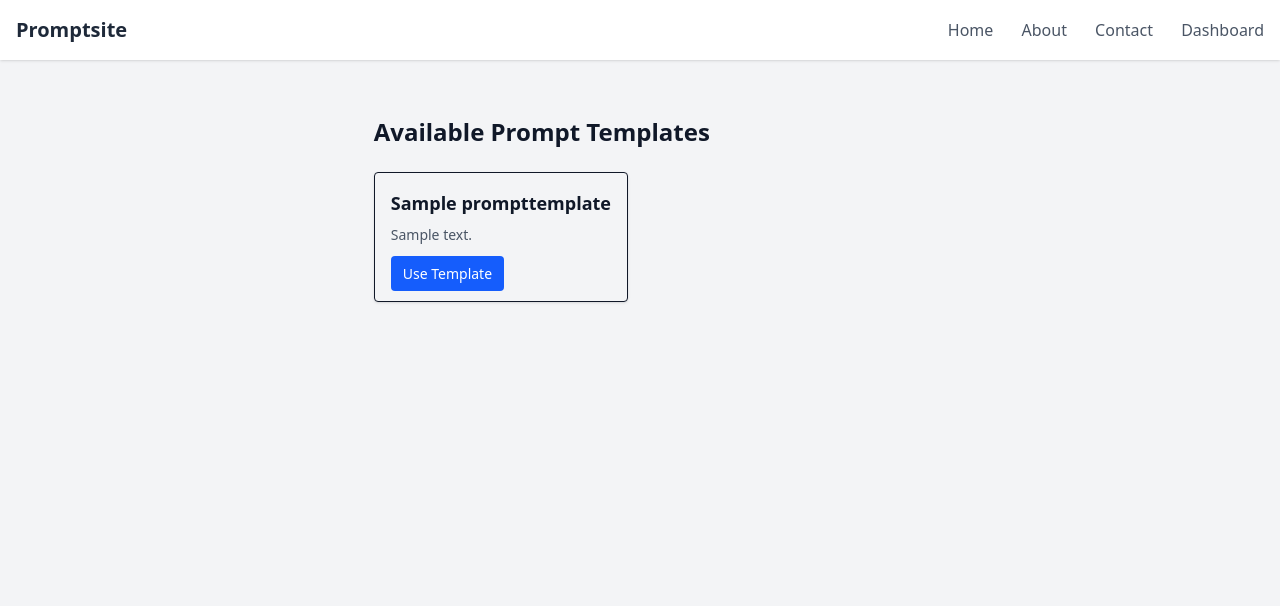
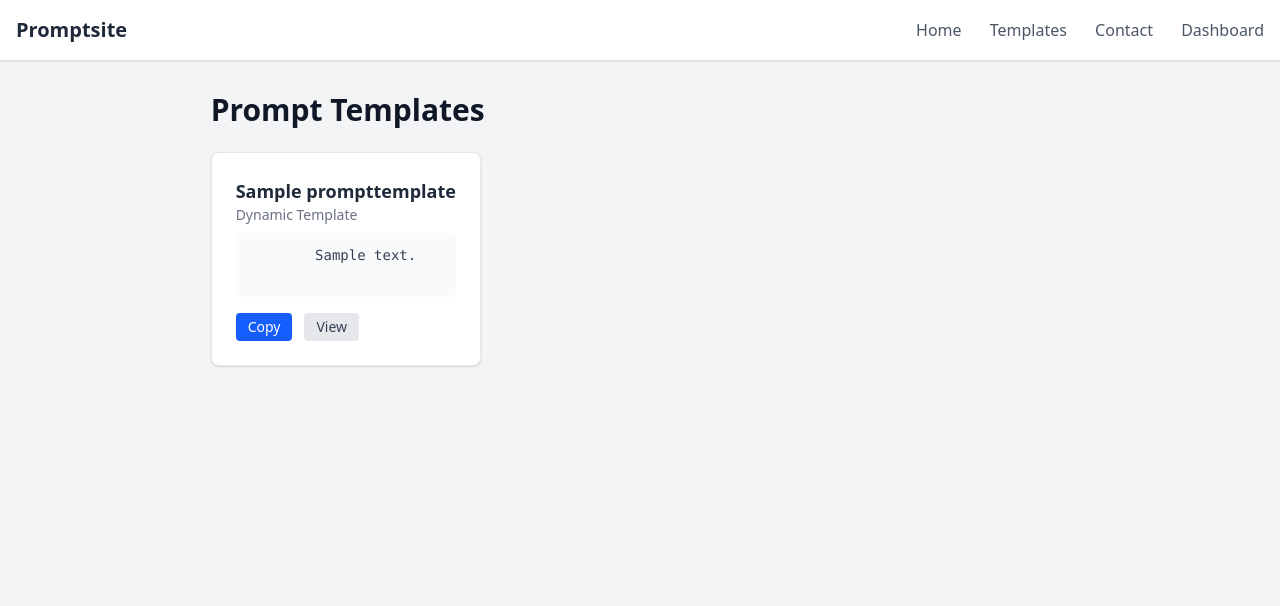
Before and after one commit to djangify/promptsite, a Django app: page /templates/ in a window 1280 px wide. Shown: the top 606 px of the page. Run offline with Django 5.2, Linux system fonts and the light colour scheme; tables that the repository leaves empty hold one stand-in row (values such as "Sample post"); parts of the project's set-up code (start-up, migrations or seed data) failed here and were passed over; some libraries are stand-ins or nearby versions.

Commit message:
Change prompt templates to slugs not pk. update files and templates

```diff
--- a/accounts/templates/accounts/dashboard.html
+++ b/accounts/templates/accounts/dashboard.html
@@ -11,6 +11,9 @@
 
     <!-- Saved Prompts -->
   {% include 'accounts/includes/dashboard_saved_prompts.html' %}
+
+   <!-- Saved Templates-->
+  {% include 'accounts/includes/dashboard_saved_templates.html' %}
 
   <!-- Wishlist -->
   {% comment %} <div>
--- a/prompt_templates/models.py
+++ b/prompt_templates/models.py
@@ -1,17 +1,20 @@
 from django.db import models
+from django.utils.text import slugify
 
 
 class PromptTemplate(models.Model):
     title = models.CharField(max_length=255)
+    slug = models.SlugField(blank=True, null=True)
     template_text = models.TextField(
         help_text="Use placeholders like [business_name], [business_type], [business_location], [target_audience]"
     )
-    tips = models.TextField(
-        blank=True,
-        null=True,
-        help_text="Optional tips to display below the form. E.g. 'Target audience could be families, students, couples…'",
-    )
+    tips = models.TextField(blank=True, null=True)
     created_at = models.DateTimeField(auto_now_add=True)
+
+    def save(self, *args, **kwargs):
+        if not self.slug:
+            self.slug = slugify(self.title)
+        super().save(*args, **kwargs)
 
     def __str__(self):
         return self.title
--- a/prompt_templates/templates/prompt_templates/prompt_templates_list.html
+++ b/prompt_templates/templates/prompt_templates/prompt_templates_list.html
@@ -1,18 +1,52 @@
 {% extends "base.html" %}
 {% block content %}
-<div class="max-w-4xl mx-auto p-6">
-  <h1 class="text-2xl font-bold mb-6">Available Prompt Templates</h1>
-  <div class="grid grid-cols-1 md:grid-cols-2 gap-6">
-    {% for template in templates %}
-      <div class="p-4 border rounded shadow hover:shadow-md transition">
-        <h2 class="text-lg font-semibold mb-2">{{ template.title }}</h2>
-        <p class="text-sm text-gray-600 mb-4 line-clamp-3">{{ template.template_text }}</p>
-        <a href="{% url 'prompt_templates:prompt_fill' template.pk %}"
-           class="px-3 py-2 bg-blue-600 text-white rounded hover:bg-blue-700 text-sm">
-          Use Template
+  <h1 class="text-3xl font-bold mb-6">Prompt Templates</h1>
+
+  <div class="grid grid-cols-1 sm:grid-cols-2 lg:grid-cols-3 gap-6">
+  {% for template in templates %}
+    <div class="p-6 border border-gray-200 rounded-lg shadow-sm bg-white hover:shadow-md transition flex flex-col">
+      <div class="flex justify-between items-start mb-2">
+        <div>
+          <h2 class="text-lg font-semibold text-gray-800">{{ template.title }}</h2>
+          <p class="text-sm text-gray-500">Dynamic Template</p>
+        </div>
+
+        {% if user.is_authenticated %}
+        <!-- Star button -->
+        <button class="favouriteBtn {% if template.id in saved_prompt_ids %}text-yellow-500{% else %}text-gray-400{% endif %}"
+                data-prompt-id="{{ template.id }}">
+          ★
+        </button>
+        {% endif %}
+      </div>
+
+      <pre id="prompt-{{ template.id }}"
+           class="bg-gray-50 p-3 rounded text-sm text-gray-700 whitespace-pre-wrap break-words mb-4 flex-grow">
+        {{ template.template_text }}
+      </pre>
+
+      <div class="flex gap-3 mt-auto">
+        <button onclick="copyPrompt({{ template.id }})"
+                class="px-3 py-1 bg-blue-600 text-white rounded hover:bg-blue-700 text-sm">
+          Copy
+        </button>
+        <a href="{% url 'prompt_templates:prompt_fill' template.slug %}"
+           class="px-3 py-1 bg-gray-200 text-gray-700 rounded hover:bg-gray-300 text-sm">
+          View
         </a>
       </div>
-    {% endfor %}
-  </div>
+    </div>
+  {% empty %}
+    <p class="text-gray-600">No templates found.</p>
+  {% endfor %}
 </div>
+
+  <script>
+    function copyPrompt(id) {
+      const text = document.getElementById("prompt-" + id).innerText;
+      navigator.clipboard.writeText(text).then(() => {
+        alert("Prompt copied!");
+      });
+    }
+  </script>
 {% endblock %}
--- a/prompt_templates/urls.py
+++ b/prompt_templates/urls.py
@@ -5,5 +5,11 @@ app_name = "prompt_templates"
 
 urlpatterns = [
     path("", views.template_list_view, name="template_list"),
-    path("<int:pk>/", views.prompt_fill_view, name="prompt_fill"),
+    path("<slug:slug>/", views.prompt_fill_view, name="prompt_fill"),
+    path("save/<slug:slug>/", views.save_template, name="save_template"),
+    path(
+        "dashboard/templates/",
+        views.dashboard_saved_templates,
+        name="dashboard_saved_templates",
+    ),
 ]
--- a/prompt_templates/views.py
+++ b/prompt_templates/views.py
@@ -1,8 +1,10 @@
 from django.shortcuts import render, get_object_or_404
-from django.http import HttpResponse
 from .models import PromptTemplate
 from .forms import PromptFillForm
 from .utils import generate_prompt
+from django.http import HttpResponse
+from django.http import JsonResponse
+from django.contrib.auth.decorators import login_required
 
 
 def template_list_view(request):
@@ -12,8 +14,8 @@ def template_list_view(request):
     )
 
 
-def prompt_fill_view(request, pk):
-    template = get_object_or_404(PromptTemplate, pk=pk)
+def prompt_fill_view(request, slug):
+    template = get_object_or_404(PromptTemplate, slug=slug)
     form = PromptFillForm(request.POST or None)
     generated = None
 
@@ -21,11 +23,9 @@ def prompt_fill_view(request, pk):
         generated = generate_prompt(
             template.template_text, request.user, form.cleaned_data
         )
-
-        # If "download" button pressed, return text file
         if "download" in request.POST:
             response = HttpResponse(generated, content_type="text/plain")
-            filename = f"{template.title.replace(' ', '_')}.txt"
+            filename = f"{template.slug}.txt"
             response["Content-Disposition"] = f'attachment; filename="{filename}"'
             return response
 
@@ -38,3 +38,29 @@ def prompt_fill_view(request, pk):
             "generated": generated,
         },
     )
+
+
+@login_required
+def save_template(request, slug):
+    template = get_object_or_404(PromptTemplate, slug=slug)
+    user = request.user
+
+    # Check if already saved
+    if template in user.profile.saved_templates.all():
+        user.profile.saved_templates.remove(template)
+        return JsonResponse({"status": "removed"})
+    else:
+        user.profile.saved_templates.add(template)
+        return JsonResponse({"status": "saved"})
+
+
+@login_required
+def dashboard_saved_templates(request):
+    saved_templates = request.user.profile.saved_templates.all()
+    return render(
+        request,
+        "dashboard_saved_templates.html",
+        {
+            "saved_templates": saved_templates,
+        },
+    )
--- /dev/null
+++ b/static/js/favourite-template.js
@@ -0,0 +1,55 @@
+document.addEventListener("DOMContentLoaded", function () {
+  const favouriteButtons = document.querySelectorAll(".favouriteTemplateBtn");
+
+  favouriteButtons.forEach((btn) => {
+    btn.addEventListener("click", function () {
+      const templateSlug = this.dataset.templateSlug;
+      const card = this.closest(".saved-template-card");
+
+      fetch(`/prompt_templates/save/${templateSlug}/`, {
+        method: "POST",
+        headers: {
+          "X-CSRFToken": getCookie("csrftoken"),
+          "X-Requested-With": "XMLHttpRequest",
+        },
+      })
+        .then((response) => response.json())
+        .then((data) => {
+          if (data.status === "saved") {
+            this.classList.add("text-yellow-500");
+            this.classList.remove("text-gray-400");
+          } else if (data.status === "removed") {
+            this.classList.remove("text-yellow-500");
+            this.classList.add("text-gray-400");
+
+            // remove from dashboard immediately
+            if (card) {
+              card.remove();
+            }
+
+            // remove detail wrapper if on detail page
+            const detailWrapper = document.querySelector(".detail-wrapper");
+            if (detailWrapper) {
+              detailWrapper.remove();
+            }
+          }
+        })
+        .catch((error) => console.error("Error toggling favourite template:", error));
+    });
+  });
+
+  function getCookie(name) {
+    let cookieValue = null;
+    if (document.cookie && document.cookie !== "") {
+      const cookies = document.cookie.split(";");
+      for (let i = 0; i < cookies.length; i++) {
+        const cookie = cookies[i].trim();
+        if (cookie.substring(0, name.length + 1) === name + "=") {
+          cookieValue = decodeURIComponent(cookie.substring(name.length + 1));
+          break;
+        }
+      }
+    }
+    return cookieValue;
+  }
+});
--- a/templates/base.html
+++ b/templates/base.html
@@ -22,7 +22,7 @@
       </a>
       <nav class="space-x-6">
         <a href="{% url 'prompt_generator:generator_list' %}" class="text-gray-600 hover:text-gray-900">Home</a>
-        <a href="#" class="text-gray-600 hover:text-gray-900">About</a>
+        <a href="{% url 'prompt_templates:template_list' %}" class="text-gray-600 hover:text-gray-900">Templates</a>
         <a href="#" class="text-gray-600 hover:text-gray-900">Contact</a>
         <a href="{% url 'accounts:dashboard' %}" class="text-gray-600 hover:text-gray-900">Dashboard</a>
       </nav>
@@ -49,6 +49,7 @@
   <!-- Scripts -->
     <script src="{% static 'js/messages.js' %}"></script>
     <script src="{% static 'js/favourite-prompt.js' %}"></script>
+    <script src="{% static 'js/favourite-template.js' %}"></script>
 
 
     {% block scripts %}{% endblock %}
```
Also changed, not shown: accounts/templates/accounts/includes/dashboard_saved_templates.html (added, +38 -0 lines), prompt_templates/forms.py (+12 -1 lines), prompt_templates/utils.py (+4 -3 lines), prompt_templates/migrations/0003_prompttemplate_slug_alter_prompttemplate_tips.py (added).
